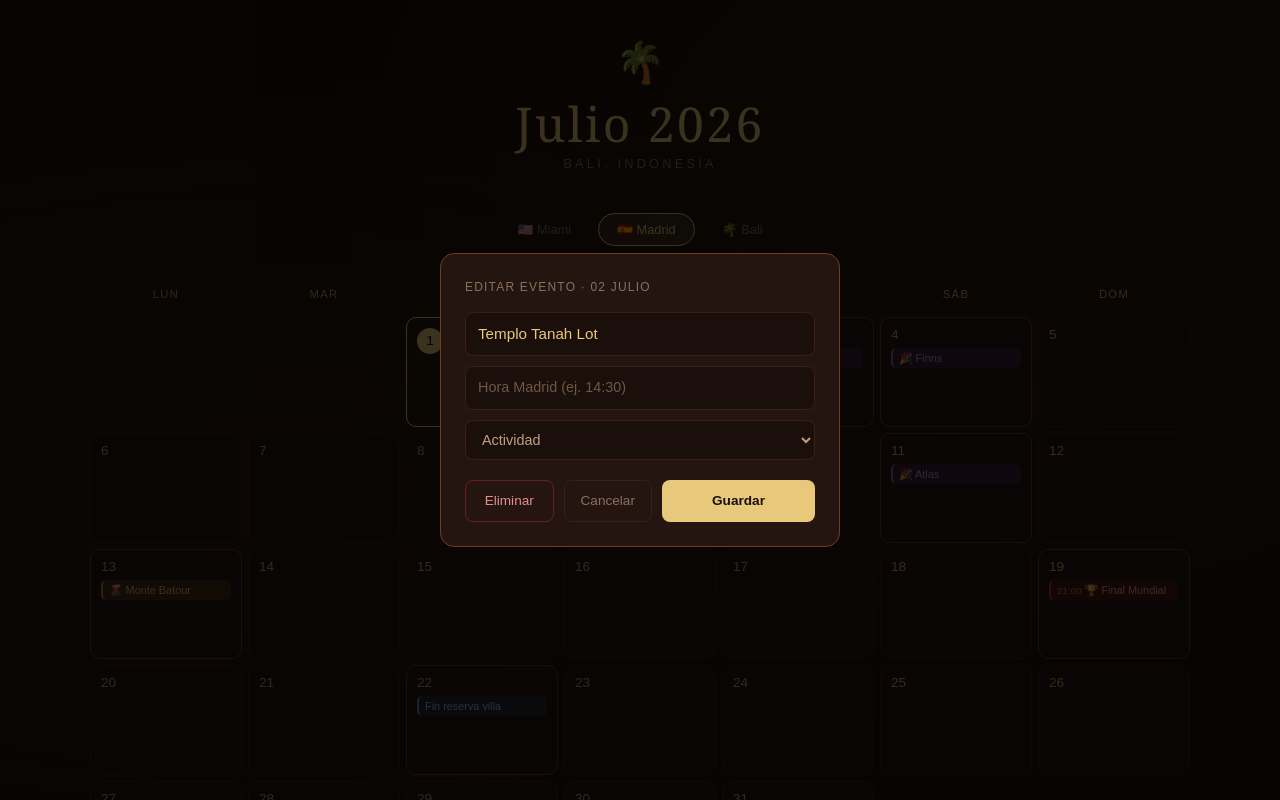
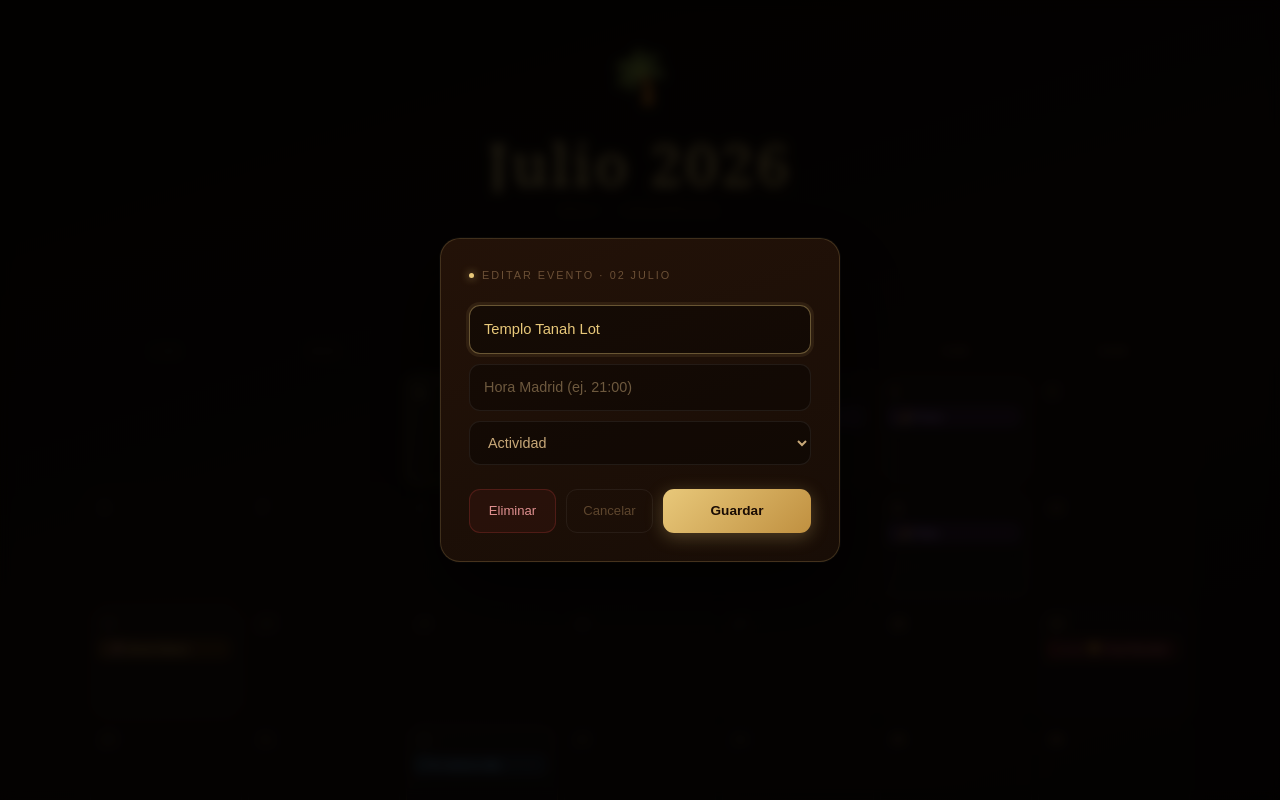
Before and after one commit to aroaarriaza/calendar-bali, a Next.js app: page / in a window 1280 px wide. Both pictures are taken after a click on the element "Templo Tanah Lot". Shown: the top 800 px of the page. Built offline with nearby package versions, Linux system fonts and the light colour scheme.

Commit message:
Rediseña calendario con animaciones y glassmorphism

```diff
--- a/app/components/CalendarClient.tsx
+++ b/app/components/CalendarClient.tsx
@@ -12,20 +12,20 @@ interface Event {
   category: Category
 }
 
-const CATEGORIES: Record<Category, { label: string; color: string; bg: string; border: string }> = {
-  activity: { label: 'Actividad', color: '#e8b870', bg: 'rgba(180,100,30,0.25)', border: '#c07830' },
-  travel:   { label: 'Viaje',     color: '#90c0e8', bg: 'rgba(60,120,180,0.2)',   border: '#5090c0' },
-  social:   { label: 'Social',    color: '#c090e8', bg: 'rgba(120,60,160,0.25)',  border: '#9060c0' },
-  wellness:  { label: 'Bienestar', color: '#80d0a0', bg: 'rgba(40,140,80,0.2)',   border: '#50a870' },
-  football:  { label: 'Fútbol',    color: '#ff9a9a', bg: 'rgba(200,40,40,0.2)',  border: '#cc3030' },
+const CATEGORIES: Record<Category, { label: string; color: string; bg: string; border: string; glow: string }> = {
+  activity: { label: 'Actividad', color: '#f0c878', bg: 'rgba(180,100,30,0.22)', border: '#c07830', glow: 'rgba(192,120,48,0.35)' },
+  travel:   { label: 'Viaje',     color: '#90c8f0', bg: 'rgba(60,120,180,0.18)', border: '#5090c0', glow: 'rgba(80,144,192,0.35)' },
+  social:   { label: 'Social',    color: '#d0a0f8', bg: 'rgba(120,60,160,0.22)', border: '#9060c0', glow: 'rgba(144,96,192,0.35)' },
+  wellness: { label: 'Bienestar', color: '#80d8a8', bg: 'rgba(40,140,80,0.18)',  border: '#50a870', glow: 'rgba(80,168,112,0.35)' },
+  football: { label: 'Fútbol',    color: '#ff9a9a', bg: 'rgba(200,40,40,0.18)',  border: '#cc3030', glow: 'rgba(204,48,48,0.35)' },
 }
 
 type Timezone = 'Madrid' | 'Miami' | 'Bali'
 
 const TZ_OFFSETS: Record<Timezone, number> = {
-  Madrid: 2,   // CEST (verano)
-  Miami: -4,   // EDT (verano)
-  Bali: 8,     // WITA
+  Madrid: 2,
+  Miami: -4,
+  Bali: 8,
 }
 
 const TZ_FLAGS: Record<Timezone, string> = {
@@ -57,23 +57,74 @@ const SEED_EVENTS: Event[] = [
 
 const WEEKDAYS = ['Lun', 'Mar', 'Mié', 'Jue', 'Vie', 'Sáb', 'Dom']
 const DAYS_IN_JULY = 31
-const START_OFFSET = 2 // 1 julio 2026 = miércoles
+const START_OFFSET = 2
 
 function dateStr(day: number) {
   return `2026-07-${String(day).padStart(2, '0')}`
 }
 
+const CSS = `
+  @keyframes fadeInUp {
+    from { opacity: 0; transform: translateY(12px); }
+    to   { opacity: 1; transform: translateY(0); }
+  }
+  @keyframes float {
+    0%, 100% { transform: translateY(0px); }
+    50%       { transform: translateY(-8px); }
+  }
+  @keyframes pulseGold {
+    0%, 100% { box-shadow: 0 0 0 0 rgba(232,200,122,0.0), 0 4px 20px rgba(0,0,0,0.4); }
+    50%       { box-shadow: 0 0 18px 4px rgba(232,200,122,0.2), 0 4px 20px rgba(0,0,0,0.4); }
+  }
+  @keyframes slideUp {
+    from { opacity: 0; transform: translateY(28px) scale(0.97); }
+    to   { opacity: 1; transform: translateY(0) scale(1); }
+  }
+  @keyframes backdropIn {
+    from { opacity: 0; }
+    to   { opacity: 1; }
+  }
+
+  .cal-emoji  { animation: float 5s ease-in-out infinite; display: inline-block; }
+  .cal-day    {
+    animation: fadeInUp 0.5s ease both;
+    transition: transform 0.25s cubic-bezier(0.34,1.56,0.64,1),
+                box-shadow 0.25s ease,
+                border-color 0.2s ease,
+                background 0.2s ease;
+  }
+  .cal-day:hover {
+    transform: translateY(-5px) scale(1.02);
+    box-shadow: 0 16px 40px rgba(0,0,0,0.55), 0 0 0 1px rgba(232,200,122,0.12);
+    z-index: 2;
+  }
+  .cal-today  { animation: pulseGold 3s ease-in-out infinite, fadeInUp 0.5s ease both !important; }
+  .cal-event  { transition: transform 0.15s ease, filter 0.15s ease; }
+  .cal-event:hover { transform: translateX(3px); filter: brightness(1.2); }
+  .cal-tz     { transition: all 0.2s cubic-bezier(0.34,1.56,0.64,1); }
+  .cal-tz:hover { transform: translateY(-2px); }
+  .cal-modal  { animation: slideUp 0.32s cubic-bezier(0.34,1.56,0.64,1); }
+  .cal-back   { animation: backdropIn 0.2s ease; }
+  .cal-input  { transition: border-color 0.2s ease, box-shadow 0.2s ease; }
+  .cal-input:focus {
+    border-color: rgba(232,200,122,0.4) !important;
+    box-shadow: 0 0 0 3px rgba(232,200,122,0.08);
+    outline: none;
+  }
+  .cal-save:hover  { filter: brightness(1.1); transform: translateY(-1px); box-shadow: 0 6px 20px rgba(232,200,122,0.4) !important; }
+  .cal-save   { transition: all 0.2s ease; }
+`
+
 export default function CalendarClient() {
-  const [events, setEvents] = useState<Event[]>([])
-  const [modal, setModal] = useState<{ date: string; event?: Event } | null>(null)
-  const [form, setForm] = useState({ title: '', time: '', category: 'activity' as Category })
+  const [events, setEvents]   = useState<Event[]>([])
+  const [modal, setModal]     = useState<{ date: string; event?: Event } | null>(null)
+  const [form, setForm]       = useState({ title: '', time: '', category: 'activity' as Category })
   const [timezone, setTimezone] = useState<Timezone>('Madrid')
 
   useEffect(() => {
     const saved = localStorage.getItem('bali-events')
     const seedIds = new Set(SEED_EVENTS.map(e => e.id))
     const existing: Event[] = saved ? JSON.parse(saved) : []
-    // Los seed events siempre se actualizan con la versión del código
     const userEvents = existing.filter(e => !seedIds.has(e.id))
     const merged = [...SEED_EVENTS, ...userEvents]
     setEvents(merged)
@@ -117,8 +168,8 @@ export default function CalendarClient() {
       .filter(e => e.date === dateStr(day))
       .sort((a, b) => (a.time || '').localeCompare(b.time || ''))
 
-  const today = new Date()
-  const isToday = (day: number) =>
+  const today    = new Date()
+  const isToday  = (day: number) =>
     today.getFullYear() === 2026 && today.getMonth() === 6 && today.getDate() === day
 
   const cells = [
@@ -127,50 +178,89 @@ export default function CalendarClient() {
   ]
 
   return (
-    <div style={{ background: '#1a0f0a', minHeight: '100vh', padding: '32px 16px',
-      backgroundImage: 'radial-gradient(ellipse at 20% 50%, rgba(180,100,30,0.12) 0%, transparent 60%), radial-gradient(ellipse at 80% 20%, rgba(200,140,60,0.08) 0%, transparent 50%)' }}>
+    <>
+      <style>{CSS}</style>
+
+      <div style={{
+        background: 'linear-gradient(160deg, #0c0704 0%, #180c07 45%, #0e0806 100%)',
+        minHeight: '100vh',
+        padding: '44px 16px 52px',
+      }}>
 
         {/* Header */}
         <div style={{ textAlign: 'center', marginBottom: 40 }}>
-        <div style={{ fontSize: '2.5rem', marginBottom: 8 }}>🌴</div>
-        <h1 style={{ fontFamily: 'Georgia, serif', fontSize: 'clamp(2rem, 5vw, 3rem)', color: '#e8c87a', letterSpacing: '0.05em', lineHeight: 1 }}>
+          <div className="cal-emoji" style={{ fontSize: '3.2rem', marginBottom: 14 }}>🌴</div>
+          <h1 style={{
+            fontFamily: 'Georgia, "Times New Roman", serif',
+            fontSize: 'clamp(2.2rem, 5vw, 3.6rem)',
+            letterSpacing: '0.06em',
+            lineHeight: 1,
+            marginBottom: 10,
+            background: 'linear-gradient(135deg, #f5dfa0 0%, #e8c87a 45%, #b8903a 100%)',
+            WebkitBackgroundClip: 'text',
+            WebkitTextFillColor: 'transparent',
+            backgroundClip: 'text',
+          }}>
             Julio 2026
           </h1>
-        <div style={{ fontSize: '0.8rem', color: '#8a7060', letterSpacing: '0.25em', textTransform: 'uppercase', marginTop: 6 }}>
-          Bali, Indonesia
+          <div style={{
+            fontSize: '0.72rem',
+            color: 'rgba(138,106,72,0.6)',
+            letterSpacing: '0.32em',
+            textTransform: 'uppercase',
+          }}>
+            Bali · Indonesia
           </div>
         </div>
 
-      {/* Selector de zona horaria */}
-      <div style={{ display: 'flex', gap: 8, justifyContent: 'center', marginBottom: 32 }}>
-        {(['Miami', 'Madrid', 'Bali'] as Timezone[]).map(tz => (
+        {/* Selector zona horaria */}
+        <div style={{ display: 'flex', gap: 10, justifyContent: 'center', marginBottom: 40 }}>
+          {(['Miami', 'Madrid', 'Bali'] as Timezone[]).map(tz => {
+            const active = timezone === tz
+            return (
               <button
                 key={tz}
+                className="cal-tz"
                 onClick={() => setTimezone(tz)}
                 style={{
-              padding: '6px 18px', borderRadius: 20, cursor: 'pointer', fontSize: '0.8rem',
-              border: `1px solid ${timezone === tz ? '#e8c87a' : '#3a2015'}`,
-              background: timezone === tz ? 'rgba(232,200,122,0.12)' : 'transparent',
-              color: timezone === tz ? '#e8c87a' : '#8a7060',
-              fontWeight: timezone === tz ? 500 : 400,
+                  padding: '8px 20px',
+                  borderRadius: 24,
+                  cursor: 'pointer',
+                  fontSize: '0.78rem',
+                  letterSpacing: '0.04em',
+                  fontWeight: active ? 600 : 400,
+                  border: active ? '1px solid rgba(232,200,122,0.55)' : '1px solid rgba(255,255,255,0.06)',
+                  background: active
+                    ? 'linear-gradient(135deg, rgba(232,200,122,0.16), rgba(180,130,50,0.08))'
+                    : 'rgba(255,255,255,0.02)',
+                  color: active ? '#e8c87a' : 'rgba(138,106,72,0.55)',
+                  boxShadow: active ? '0 0 16px rgba(232,200,122,0.1)' : 'none',
                 }}
               >
                 {TZ_FLAGS[tz]} {tz}
               </button>
-        ))}
+            )
+          })}
         </div>
 
-      {/* Días de semana */}
-      <div style={{ display: 'grid', gridTemplateColumns: 'repeat(7, 1fr)', gap: 6, maxWidth: 1100, margin: '0 auto 6px' }}>
+        {/* Cabeceras días */}
+        <div style={{ display: 'grid', gridTemplateColumns: 'repeat(7, 1fr)', gap: 6, maxWidth: 1100, margin: '0 auto 8px' }}>
           {WEEKDAYS.map((d, i) => (
-          <div key={d} style={{ textAlign: 'center', fontSize: '0.7rem', fontWeight: 500, letterSpacing: '0.12em',
-            textTransform: 'uppercase', color: i >= 5 ? '#e8a060' : '#b8956a', padding: '8px 0' }}>
+            <div key={d} style={{
+              textAlign: 'center',
+              fontSize: '0.62rem',
+              fontWeight: 600,
+              letterSpacing: '0.2em',
+              textTransform: 'uppercase',
+              color: i >= 5 ? 'rgba(232,160,96,0.55)' : 'rgba(184,149,106,0.38)',
+              padding: '8px 0',
+            }}>
               {d}
             </div>
           ))}
         </div>
 
-      {/* Grid del calendario */}
+        {/* Grid */}
         <div style={{ display: 'grid', gridTemplateColumns: 'repeat(7, 1fr)', gap: 6, maxWidth: 1100, margin: '0 auto' }}>
           {cells.map((day, idx) => {
             if (!day) return <div key={`empty-${idx}`} />
@@ -182,22 +272,41 @@ export default function CalendarClient() {
             return (
               <div
                 key={day}
+                className={todayMark ? 'cal-day cal-today' : 'cal-day'}
                 onClick={() => openAdd(dateStr(day))}
                 style={{
-                background: todayMark ? '#2a1a08' : '#251510',
-                border: `1px solid ${todayMark ? '#e8c87a' : dayEvents.length ? '#6a3d20' : '#3a2015'}`,
-                borderRadius: 10,
+                  background: todayMark
+                    ? 'linear-gradient(135deg, rgba(232,200,122,0.09), rgba(180,120,30,0.05))'
+                    : dayEvents.length
+                      ? 'rgba(255,255,255,0.028)'
+                      : 'rgba(255,255,255,0.016)',
+                  border: `1px solid ${
+                    todayMark
+                      ? 'rgba(232,200,122,0.55)'
+                      : dayEvents.length
+                        ? 'rgba(160,90,30,0.28)'
+                        : 'rgba(255,255,255,0.045)'
+                  }`,
+                  borderRadius: 12,
                   minHeight: 110,
-                padding: 10,
+                  padding: '10px 10px 8px',
                   cursor: 'pointer',
+                  position: 'relative',
+                  animationDelay: `${(idx % 35) * 0.02}s`,
                 }}
               >
                 <div style={{
-                fontSize: '0.85rem', fontWeight: 500, marginBottom: 6, lineHeight: 1,
-                color: isWeekend ? '#e8a060' : '#c0a080',
+                  fontSize: '0.8rem',
+                  fontWeight: todayMark ? 700 : 400,
+                  marginBottom: 7,
+                  lineHeight: 1,
+                  color: isWeekend ? 'rgba(232,160,96,0.75)' : 'rgba(192,160,120,0.5)',
                   ...(todayMark ? {
-                  background: '#e8c87a', color: '#1a0f0a', borderRadius: '50%',
-                  width: 26, height: 26, display: 'flex', alignItems: 'center', justifyContent: 'center',
+                    background: 'linear-gradient(135deg, #e8c87a, #c8a050)',
+                    WebkitBackgroundClip: 'text',
+                    WebkitTextFillColor: 'transparent',
+                    backgroundClip: 'text',
+                    fontSize: '0.85rem',
                   } : {}),
                 }}>
                   {day}
@@ -208,13 +317,26 @@ export default function CalendarClient() {
                   return (
                     <div
                       key={ev.id}
+                      className="cal-event"
                       onClick={e => openEdit(ev, e)}
                       style={{
-                      fontSize: '0.68rem', lineHeight: 1.3, padding: '3px 6px', borderRadius: 5, marginBottom: 3,
-                      background: cat.bg, color: cat.color, borderLeft: `2px solid ${cat.border}`, cursor: 'pointer',
+                        fontSize: '0.66rem',
+                        lineHeight: 1.35,
+                        padding: '4px 7px',
+                        borderRadius: 6,
+                        marginBottom: 3,
+                        background: cat.bg,
+                        color: cat.color,
+                        borderLeft: `2px solid ${cat.border}`,
+                        boxShadow: `0 2px 10px rgba(0,0,0,0.25), inset 0 0 0 1px rgba(255,255,255,0.04)`,
+                        cursor: 'pointer',
                       }}
                     >
-                    {ev.time && <span style={{ opacity: 0.7, fontSize: '0.62rem', marginRight: 3 }}>{convertTime(ev.time, timezone)}</span>}
+                      {ev.time && (
+                        <span style={{ opacity: 0.6, fontSize: '0.59rem', marginRight: 4, fontWeight: 600, letterSpacing: '0.03em' }}>
+                          {convertTime(ev.time, timezone)}
+                        </span>
+                      )}
                       {ev.title}
                     </div>
                   )
@@ -225,88 +347,155 @@ export default function CalendarClient() {
         </div>
 
         {/* Leyenda */}
-      <div style={{ display: 'flex', gap: 16, justifyContent: 'center', flexWrap: 'wrap', marginTop: 28 }}>
+        <div style={{ display: 'flex', gap: 20, justifyContent: 'center', flexWrap: 'wrap', marginTop: 36 }}>
           {Object.entries(CATEGORIES).map(([key, cat]) => (
-          <div key={key} style={{ display: 'flex', alignItems: 'center', gap: 6, fontSize: '0.72rem', color: '#8a7060' }}>
-            <div style={{ width: 10, height: 10, borderRadius: 3, background: cat.border }} />
+            <div key={key} style={{ display: 'flex', alignItems: 'center', gap: 7, fontSize: '0.68rem', color: 'rgba(138,106,72,0.55)' }}>
+              <div style={{
+                width: 8, height: 8, borderRadius: 3,
+                background: cat.border,
+                boxShadow: `0 0 8px ${cat.glow}`,
+              }} />
               {cat.label}
             </div>
           ))}
+        </div>
       </div>
 
       {/* Modal */}
       {modal && (
         <div
+          className="cal-back"
           onClick={() => setModal(null)}
-          style={{ position: 'fixed', inset: 0, background: 'rgba(0,0,0,0.75)', display: 'flex',
-            alignItems: 'center', justifyContent: 'center', zIndex: 50, padding: 16 }}
+          style={{
+            position: 'fixed', inset: 0, zIndex: 50,
+            background: 'rgba(0,0,0,0.82)',
+            backdropFilter: 'blur(6px)',
+            WebkitBackdropFilter: 'blur(6px)',
+            display: 'flex', alignItems: 'center', justifyContent: 'center', padding: 16,
+          }}
         >
           <div
+            className="cal-modal"
             onClick={e => e.stopPropagation()}
-            style={{ background: '#251510', border: '1px solid #6a3d20', borderRadius: 14,
-              padding: 24, width: '100%', maxWidth: 400 }}
+            style={{
+              background: 'linear-gradient(160deg, #231208, #180d06)',
+              border: '1px solid rgba(232,200,122,0.18)',
+              borderRadius: 20,
+              padding: 28,
+              width: '100%',
+              maxWidth: 400,
+              boxShadow: '0 32px 80px rgba(0,0,0,0.7), 0 0 0 1px rgba(255,255,255,0.03)',
+            }}
           >
-            <div style={{ fontSize: '0.75rem', color: '#8a7060', letterSpacing: '0.1em',
-              textTransform: 'uppercase', marginBottom: 16 }}>
+            {/* Título modal */}
+            <div style={{
+              fontSize: '0.68rem', color: 'rgba(138,106,72,0.7)',
+              letterSpacing: '0.18em', textTransform: 'uppercase', marginBottom: 22,
+              display: 'flex', alignItems: 'center', gap: 8,
+            }}>
+              <span style={{
+                width: 5, height: 5, borderRadius: '50%',
+                background: '#e8c87a',
+                boxShadow: '0 0 8px rgba(232,200,122,0.8)',
+                display: 'inline-block',
+              }} />
               {modal.event ? 'Editar evento' : 'Nuevo evento'} · {modal.date.slice(8)} julio
             </div>
 
+            {/* Input título */}
             <input
               autoFocus
+              className="cal-input"
               placeholder="Título del evento"
               value={form.title}
               onChange={e => setForm(f => ({ ...f, title: e.target.value }))}
               onKeyDown={e => e.key === 'Enter' && handleSave()}
-              style={{ width: '100%', background: '#1a0f0a', border: '1px solid #3a2015', borderRadius: 8,
-                padding: '10px 12px', color: '#e8c87a', fontSize: '0.95rem', marginBottom: 10,
-                outline: 'none', boxSizing: 'border-box' }}
+              style={{
+                width: '100%', boxSizing: 'border-box',
+                background: 'rgba(0,0,0,0.35)',
+                border: '1px solid rgba(255,255,255,0.07)',
+                borderRadius: 11, padding: '12px 14px',
+                color: '#e8c87a', fontSize: '0.92rem', marginBottom: 10,
+              }}
             />
 
+            {/* Input hora */}
             <input
+              className="cal-input"
               type="text"
               inputMode="numeric"
-              placeholder="Hora Madrid (ej. 14:30)"
+              placeholder="Hora Madrid (ej. 21:00)"
               value={form.time}
               onChange={e => setForm(f => ({ ...f, time: e.target.value }))}
-              style={{ width: '100%', background: '#1a0f0a', border: '1px solid #3a2015', borderRadius: 8,
-                padding: '10px 12px', color: '#c0a080', fontSize: '0.9rem', marginBottom: 10,
-                outline: 'none', boxSizing: 'border-box' }}
+              style={{
+                width: '100%', boxSizing: 'border-box',
+                background: 'rgba(0,0,0,0.35)',
+                border: '1px solid rgba(255,255,255,0.07)',
+                borderRadius: 11, padding: '12px 14px',
+                color: '#c8a878', fontSize: '0.9rem', marginBottom: 10,
+              }}
             />
 
+            {/* Select categoría */}
             <select
               value={form.category}
               onChange={e => setForm(f => ({ ...f, category: e.target.value as Category }))}
-              style={{ width: '100%', background: '#1a0f0a', border: '1px solid #3a2015', borderRadius: 8,
-                padding: '10px 12px', color: '#c0a080', fontSize: '0.9rem', marginBottom: 20,
-                outline: 'none', boxSizing: 'border-box' }}
+              style={{
+                width: '100%', boxSizing: 'border-box',
+                background: 'rgba(0,0,0,0.35)',
+                border: '1px solid rgba(255,255,255,0.07)',
+                borderRadius: 11, padding: '12px 14px',
+                color: '#c8a878', fontSize: '0.9rem', marginBottom: 24,
+                outline: 'none',
+              }}
             >
               {Object.entries(CATEGORIES).map(([key, cat]) => (
                 <option key={key} value={key}>{cat.label}</option>
               ))}
             </select>
 
+            {/* Botones */}
             <div style={{ display: 'flex', gap: 10 }}>
               {modal.event && (
-                <button onClick={handleDelete}
-                  style={{ flex: 1, padding: 10, borderRadius: 8, border: '1px solid #6a2020',
-                    background: 'transparent', color: '#e09090', fontSize: '0.85rem', cursor: 'pointer' }}>
+                <button
+                  onClick={handleDelete}
+                  style={{
+                    flex: 1, padding: '11px', borderRadius: 11,
+                    border: '1px solid rgba(200,60,60,0.25)',
+                    background: 'rgba(200,60,60,0.07)',
+                    color: '#e09090', fontSize: '0.82rem', cursor: 'pointer',
+                  }}
+                >
                   Eliminar
                 </button>
               )}
-              <button onClick={() => setModal(null)}
-                style={{ flex: 1, padding: 10, borderRadius: 8, border: '1px solid #3a2015',
-                  background: 'transparent', color: '#8a7060', fontSize: '0.85rem', cursor: 'pointer' }}>
+              <button
+                onClick={() => setModal(null)}
+                style={{
+                  flex: 1, padding: '11px', borderRadius: 11,
+                  border: '1px solid rgba(255,255,255,0.06)',
+                  background: 'transparent',
+                  color: 'rgba(138,106,72,0.6)', fontSize: '0.82rem', cursor: 'pointer',
+                }}
+              >
                 Cancelar
               </button>
-              <button onClick={handleSave}
-                style={{ flex: 2, padding: 10, borderRadius: 8, border: 'none',
-                  background: '#e8c87a', color: '#1a0f0a', fontSize: '0.85rem', fontWeight: 600, cursor: 'pointer' }}>
+              <button
+                className="cal-save"
+                onClick={handleSave}
+                style={{
+                  flex: 2, padding: '11px', borderRadius: 11, border: 'none',
+                  background: 'linear-gradient(135deg, #e8c87a, #c09040)',
+                  color: '#1a0c04', fontSize: '0.85rem', fontWeight: 700, cursor: 'pointer',
+                  boxShadow: '0 4px 18px rgba(232,200,122,0.28)',
+                }}
+              >
                 Guardar
               </button>
             </div>
           </div>
         </div>
       )}
-    </div>
+    </>
   )
 }
```
Lines whose indentation alone changed are shown as unchanged.
